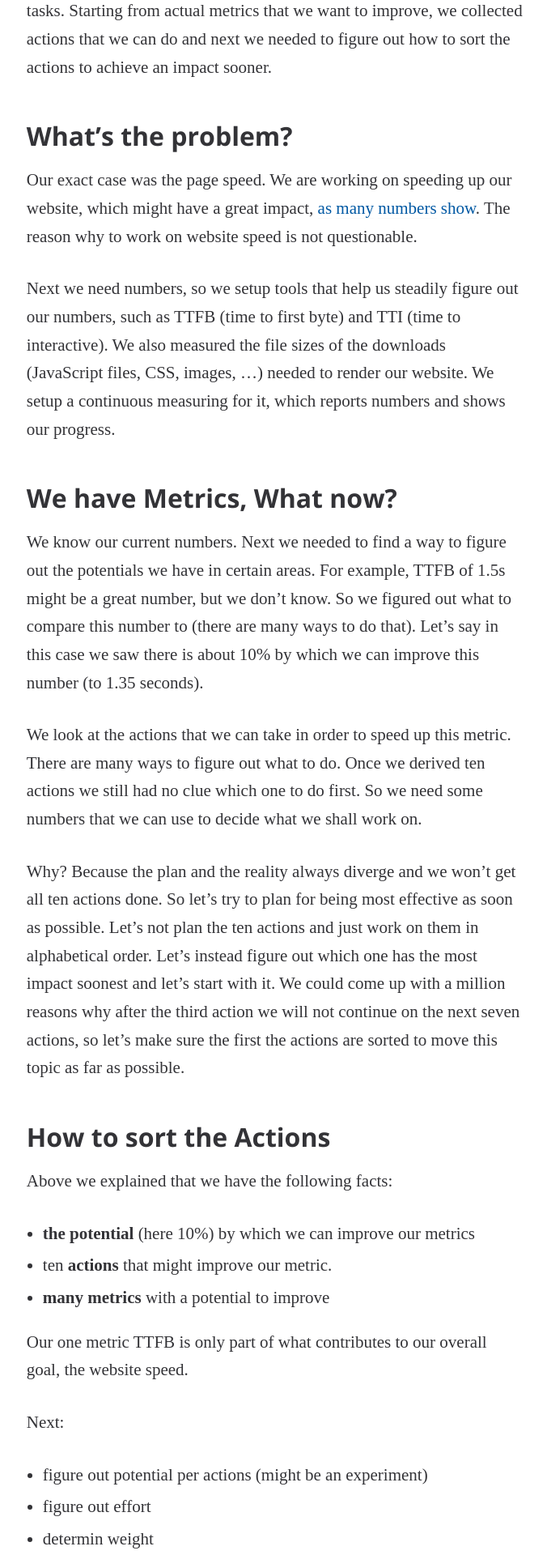
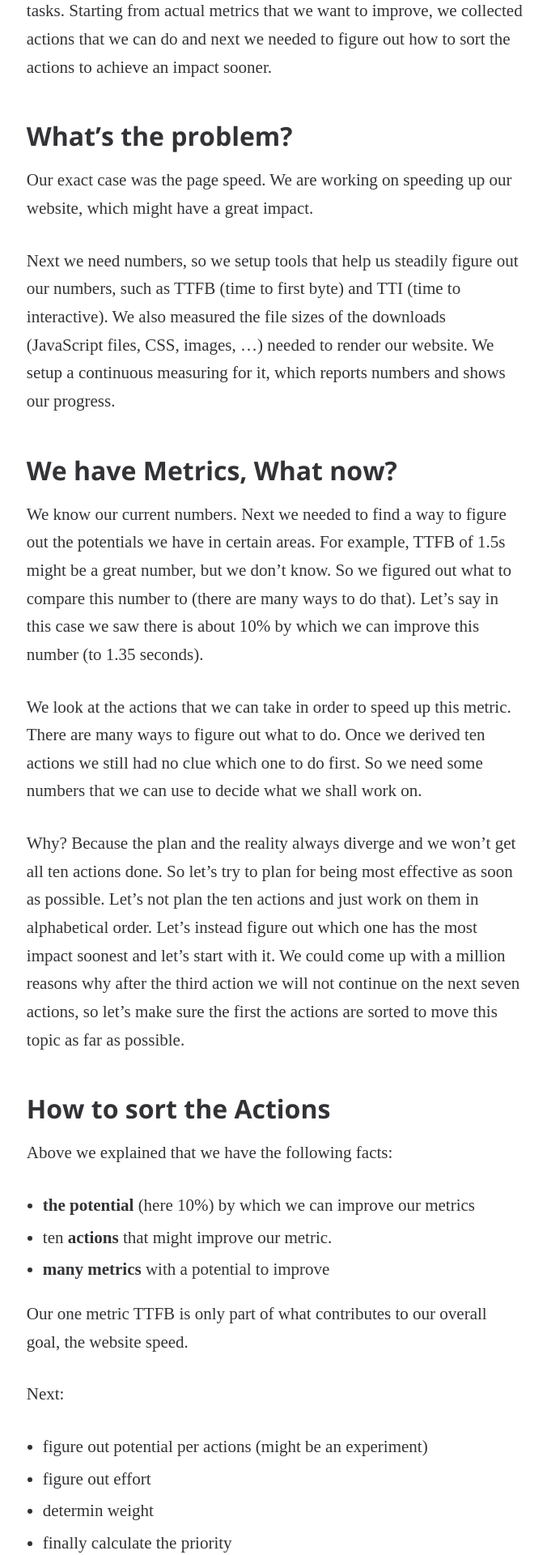
Before and after one commit to holidaycheck/tech-blog, a Jekyll site: the page built from _posts/2018-02-23-metrics-priority.md, in a window 1280 px wide. Shown: the part 946-2866 px from the top of the page at 81% size, without its empty margins (300-976 px from the left). Built offline with Jekyll 4.4.1, drawn with Linux system fonts in a browser that asks for light colours; some web fonts are replaced.

Commit message:
Simplify the impact.

```diff
--- a/_posts/2018-02-23-metrics-priority.md
+++ b/_posts/2018-02-23-metrics-priority.md
@@ -19,17 +19,11 @@
 ## What's the problem?
 
 Our exact case was the page speed. We are working on speeding up our website, which might have
-a great impact, [as][impact-1] [many][impact-2] [numbers][impact-3] [show][impact-4].
-The reason why to work on website speed is not questionable.
+a great impact.
 
 Next we need numbers, so we setup tools that help us steadily figure out our numbers, such
 as TTFB (time to first byte) and TTI (time to interactive). We also measured the file sizes of the  downloads (JavaScript files, CSS, images, ...) needed to render our website.
 We setup a continuous measuring for it, which reports numbers and shows our progress.
-
-[impact-1]: ???
-[impact-2]: ???
-[impact-3]: ???
-[impact-4]: ???
 
 ## We have Metrics, What now?
 
```
